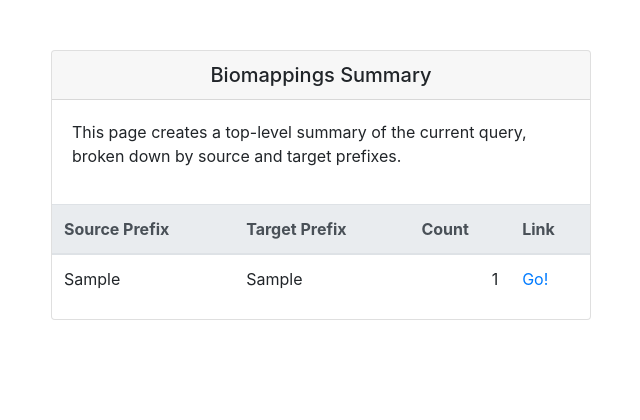
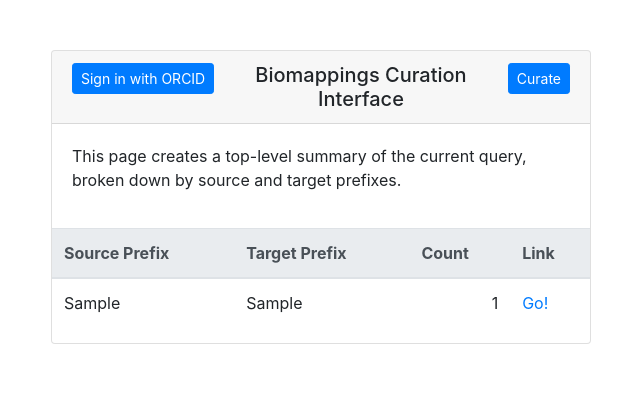
Before and after one commit to gyorilab/biomappings-curation-app, a Flask app: template resources/app/templates/summary.html in a window 1280 px wide. Shown: the top 420 px of the page, without its empty margins (319-959 px from the left). Run offline with Flask 3, Linux system fonts and the light colour scheme; the template is opened without the code that fills it: most values are stand-ins (such as "Sample title", 1, 10 or a date in 2020); parts of the project's set-up code (start-up, migrations or seed data) failed here and were passed over; some libraries are stand-ins or nearby versions.

Commit message:
Add login button to summary page

```diff
--- a/resources/app/templates/home.html
+++ b/resources/app/templates/home.html
@@ -27,7 +27,7 @@
                     </a>
                     <a class="btn btn-primary btn-sm" style="float: right;"
                        href="{{ url_for_state(".summary", state=state) }}">
-                        Summarize
+                        Filter
                     </a>
                     Biomappings Curation Interface
                 </h5>
--- a/resources/app/templates/summary.html
+++ b/resources/app/templates/summary.html
@@ -11,7 +11,17 @@
         <div class="row justify-content-md-center">
             <div class="col-lg-6">
                 <div class="card">
-                    <h5 class="card-header text-center">Biomappings Summary</h5>
+                    <h5 class="card-header text-center">
+                        <a class="btn btn-primary btn-sm" style="float: left;"
+                           href="/oauth2/{% if controller.logged_in %}sign_out{% else %}sign_in{% endif %}?rd={{ (request.root_url.rstrip("/") ~ url_for_state(".summary", state=state)) | quote_plus }}">
+                            {% if controller.logged_in %}Sign out{% else %}Sign in with ORCID{% endif %}
+                        </a>
+                        <a class="btn btn-primary btn-sm" style="float: right;"
+                           href="{{ url_for_state(".home", state=state) }}">
+                            Curate
+                        </a>
+                        Biomappings Curation Interface
+                    </h5>
                     <div class="card-body">
                         <p>
                             This page creates a top-level summary of the current query,
```
